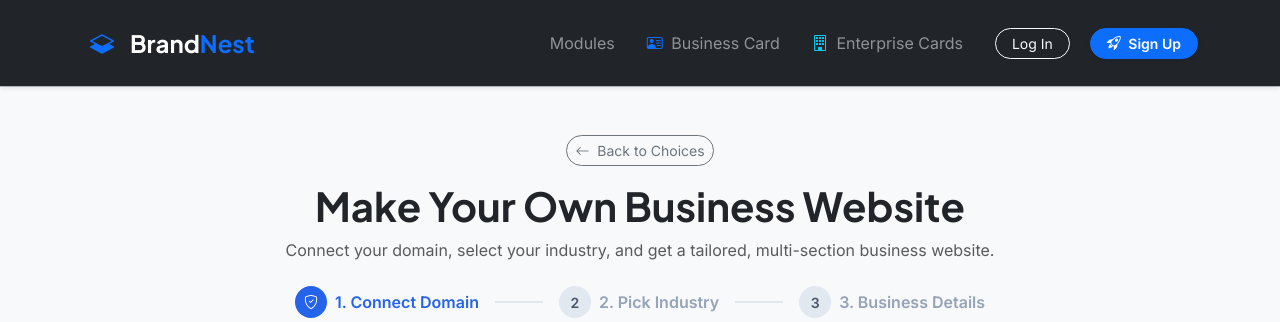
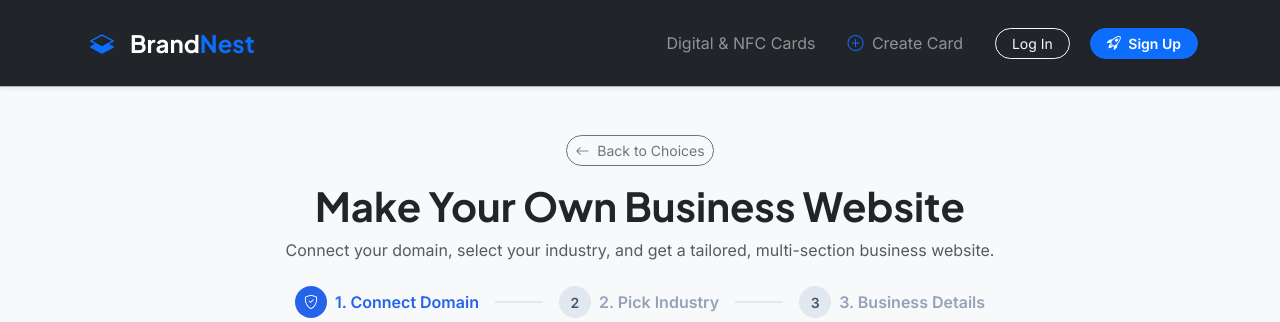
Before and after one commit to YaswanthManoj204/Brand, a Django app: page /website/create/ in a window 1280 px wide. Shown: the top 322 px of the page. Run offline with Django 5.2, Linux system fonts and the light colour scheme; data that the repository does not hold is empty; some libraries are stand-ins or nearby versions.

Commit message:
Remove Manage Cards and Enterprise Cards from public navbars

```diff
--- a/backend/templates/base.html
+++ b/backend/templates/base.html
@@ -33,16 +33,11 @@
             <div class="collapse navbar-collapse" id="mainNav">
                 <ul class="navbar-nav ms-auto align-items-lg-center gap-2 gap-lg-3 mt-3 mt-lg-0">
                     <li class="nav-item">
-                        <a class="nav-link text-white-50 hover-light" href="{% url 'landing' %}#modules">Modules</a>
+                        <a class="nav-link text-white-50 hover-light" href="{% url 'landing' %}#build">Digital &amp; NFC Cards</a>
                     </li>
                     <li class="nav-item">
-                        <a class="nav-link text-white-50 hover-light" href="{% url 'card_builder' %}">
-                            <i class="bi bi-person-vcard me-1 text-primary"></i> Business Card
-                        </a>
-                    </li>
-                    <li class="nav-item">
-                        <a class="nav-link text-white-50 hover-light" href="{% url 'enterprise_checkout' %}">
-                            <i class="bi bi-building me-1 text-info"></i> Enterprise Cards
+                        <a class="nav-link text-white-50 hover-light" href="{% url 'card_choose_plan' %}">
+                            <i class="bi bi-plus-circle me-1 text-primary"></i> Create Card
                         </a>
                     </li>
                     {% if user.is_authenticated %}
```
Also changed, not shown: backend/templates/landing.html (+1 -15 lines).
